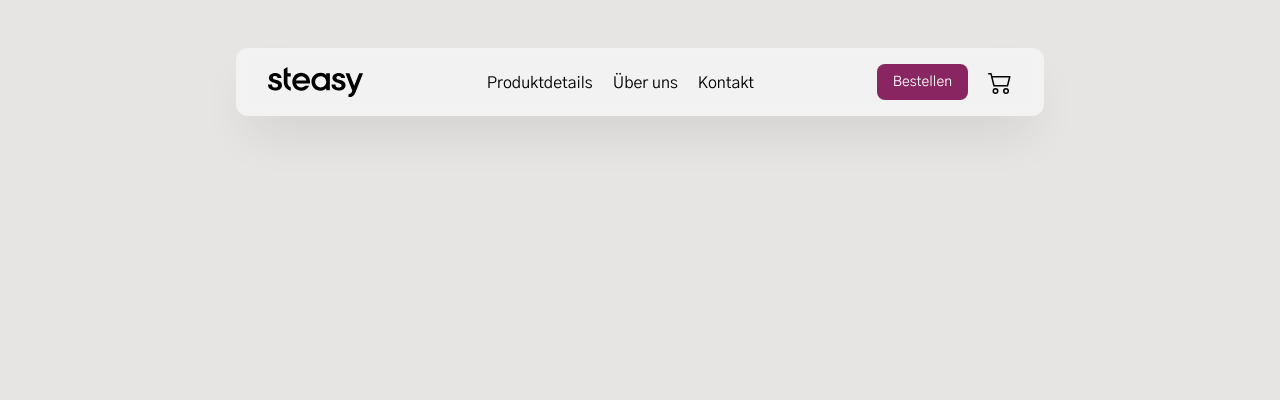
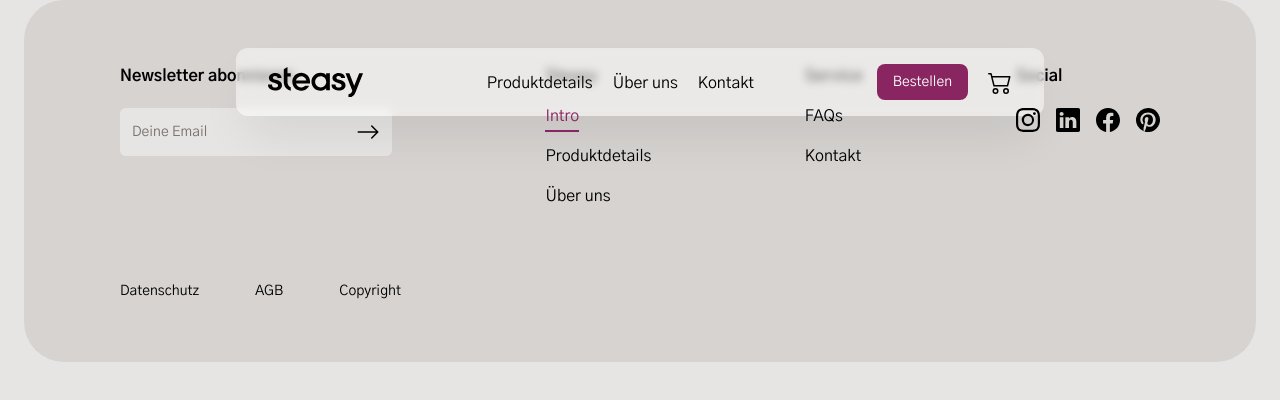
Before and after one commit to arashi-dev/steasy-clone, a Next.js app: page / in a window 1280 px wide. Shown: the top 400 px of the page. Built offline with nearby package versions, Linux system fonts and the light colour scheme.

Commit message:
add footer

```diff
--- /dev/null
+++ b/src/app/_components/Container/index.tsx
@@ -0,0 +1,23 @@
+import React, { forwardRef } from "react";
+
+type ContainerProps = React.PropsWithChildren<{
+  className?: string;
+  innerClassName?: string;
+  style?: React.CSSProperties;
+}>;
+
+const Container = forwardRef<HTMLDivElement, ContainerProps>(
+  ({ children, className = "", innerClassName, style }, ref) => {
+    return (
+      <div ref={ref} className={`w-full ${className}`} style={style}>
+        <div className={`mx-auto max-w-screen-xl px-6 ${innerClassName}`}>
+          {children}
+        </div>
+      </div>
+    );
+  },
+);
+
+Container.displayName = "Container";
+
+export default Container;
--- /dev/null
+++ b/src/app/_components/Footer/index.tsx
@@ -0,0 +1,94 @@
+import React from "react";
+import Container from "../Container";
+import {
+  BsArrowRight,
+  BsFacebook,
+  BsInstagram,
+  BsLinkedin,
+  BsPinterest,
+} from "react-icons/bs";
+import NavItem from "../NavItem";
+import clsx from "clsx";
+
+type ColumnProps = React.PropsWithChildren<{
+  title: string;
+  innerClassName?: string;
+  className?: string;
+}>;
+
+const Column: React.FC<ColumnProps> = ({
+  title,
+  children,
+  innerClassName,
+  className,
+}) => {
+  return (
+    <div className={clsx(className)}>
+      <p className="font-gothic text-base font-bold">{title}</p>
+
+      <div className={clsx("mt-5", innerClassName)}>{children}</div>
+    </div>
+  );
+};
+
+const Footer: React.FC = () => {
+  return (
+    <Container className="mb-20">
+      <footer className="rounded-2xl bg-stone-300 px-6 md:px-10 py-10 md:rounded-[2.5rem] md:py-16 lg:px-24">
+        <div className="flex flex-col justify-between gap-y-10 md:flex-row">
+          <Column title="Newsletter abonnieren" className="w-full md:w-auto">
+            <div className="flex w-full items-center rounded-md bg-stone-200 p-3 font-gothic text-sm">
+              <input
+                className="w-full border-none bg-transparent placeholder:text-stone-500 focus:border-none focus:outline-none md:w-56"
+                placeholder="Deine Email"
+                type="email"
+              />
+
+              <BsArrowRight className="ml-auto text-2xl" />
+            </div>
+          </Column>
+
+          <Column title="Steasy" innerClassName="flex flex-col gap-6">
+            <NavItem href="/">Intro</NavItem>
+            <NavItem href="/design">Produktdetails</NavItem>
+            <NavItem href="/story">Über uns</NavItem>
+          </Column>
+
+          <Column title="Service" innerClassName="flex flex-col gap-6">
+            <NavItem href="/faqs">FAQs</NavItem>
+            <NavItem href="/contacts">Kontakt</NavItem>
+          </Column>
+
+          <Column title="Social" innerClassName="flex gap-4">
+            <NavItem href="/socials/instagram">
+              <BsInstagram className="text-2xl text-black" />
+            </NavItem>
+            <NavItem href="/socials/linkedin">
+              <BsLinkedin className="text-2xl text-black" />
+            </NavItem>
+            <NavItem href="/socials/facebook">
+              <BsFacebook className="text-2xl text-black" />
+            </NavItem>
+            <NavItem href="/socials/pinterest">
+              <BsPinterest className="text-2xl text-black" />
+            </NavItem>
+          </Column>
+        </div>
+
+        <div className="mt-20 flex flex-col gap-14 gap-y-7 md:flex-row">
+          <NavItem href="/datenschutz" className="text-sm/none">
+            Datenschutz
+          </NavItem>
+          <NavItem href="/agb" className="text-sm/none">
+            AGB
+          </NavItem>
+          <NavItem href="/copyright" className="text-sm/none">
+            Copyright
+          </NavItem>
+        </div>
+      </footer>
+    </Container>
+  );
+};
+
+export default Footer;
--- a/src/app/layout.tsx
+++ b/src/app/layout.tsx
@@ -3,6 +3,7 @@ import "~/styles/globals.css";
 import Header from "./_components/Header";
 import clsx from "clsx";
 import { gothic } from "./_fonts";
+import Footer from "./_components/Footer";
 
 const Layout: React.FC<React.PropsWithChildren> = ({ children }) => {
   return (
@@ -11,6 +12,8 @@ const Layout: React.FC<React.PropsWithChildren> = ({ children }) => {
         <Header />
 
         <main>{children}</main>
+
+        <Footer />
       </body>
     </html>
   );
```
